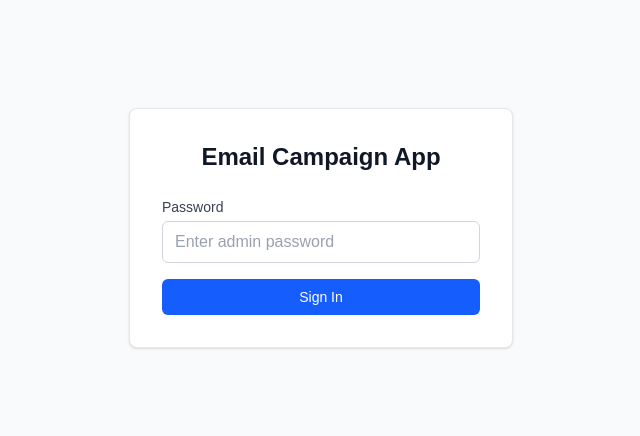
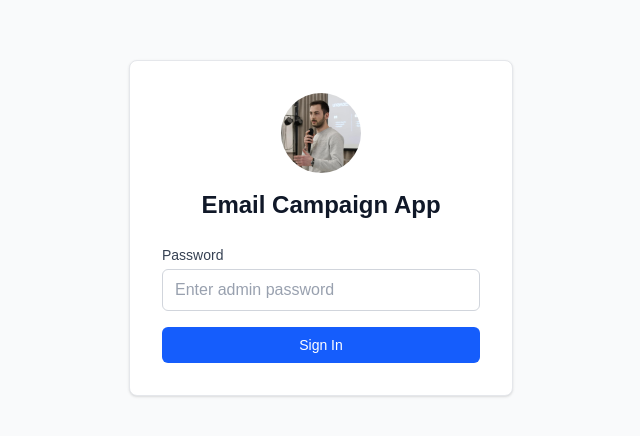
Before and after one commit to BekaChkhiro/email-resend, a Next.js app: page /login in a window 1280 px wide. Shown: the part 172-608 px from the top of the page, without its empty margins (319-959 px from the left). Built offline with nearby package versions, Linux system fonts and the light colour scheme.

Commit message:
Add profile photo to sidebar and login page

```diff
--- a/src/app/login/page.tsx
+++ b/src/app/login/page.tsx
@@ -38,6 +38,11 @@ export default function LoginPage() {
   return (
     <div className="flex min-h-screen items-center justify-center bg-gray-50">
       <div className="w-full max-w-sm rounded-lg border border-gray-200 bg-white p-8 shadow-sm">
+        <img
+          src="/giorgi.png"
+          alt="Logo"
+          className="mx-auto mb-4 h-20 w-20 rounded-full object-cover"
+        />
         <h1 className="mb-6 text-center text-2xl font-bold text-gray-900">
           Email Campaign App
         </h1>
--- a/src/components/sidebar.tsx
+++ b/src/components/sidebar.tsx
@@ -52,7 +52,11 @@ export default function Sidebar() {
       >
         {/* Logo / App name */}
         <div className="flex h-14 items-center border-b border-gray-200 px-5">
-          <MailIcon />
+          <img
+            src="/giorgi.png"
+            alt="Logo"
+            className="h-8 w-8 rounded-full object-cover"
+          />
           <span className="ml-2 text-lg font-semibold text-gray-900">
             Email Campaign
           </span>
```
